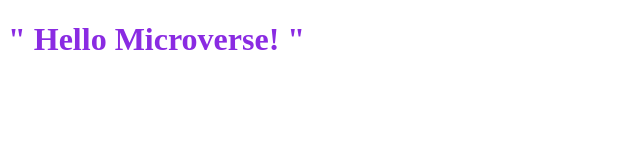
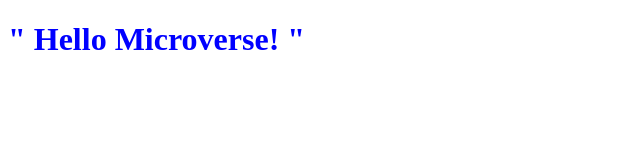
Before and after one commit to Gardimy/Microverse_project1, a website: page index.html in a window 1280 px wide. Shown: the whole page, without its empty margins (0-640 px from the left). Drawn offline with Linux system fonts and the light colour scheme.

Commit message:
Update style.css

```diff
--- a/Style.css
+++ b/Style.css
@@ -1,3 +1,3 @@
 h1 {
-  color: blueviolet;
+  color: blue
 }
```
